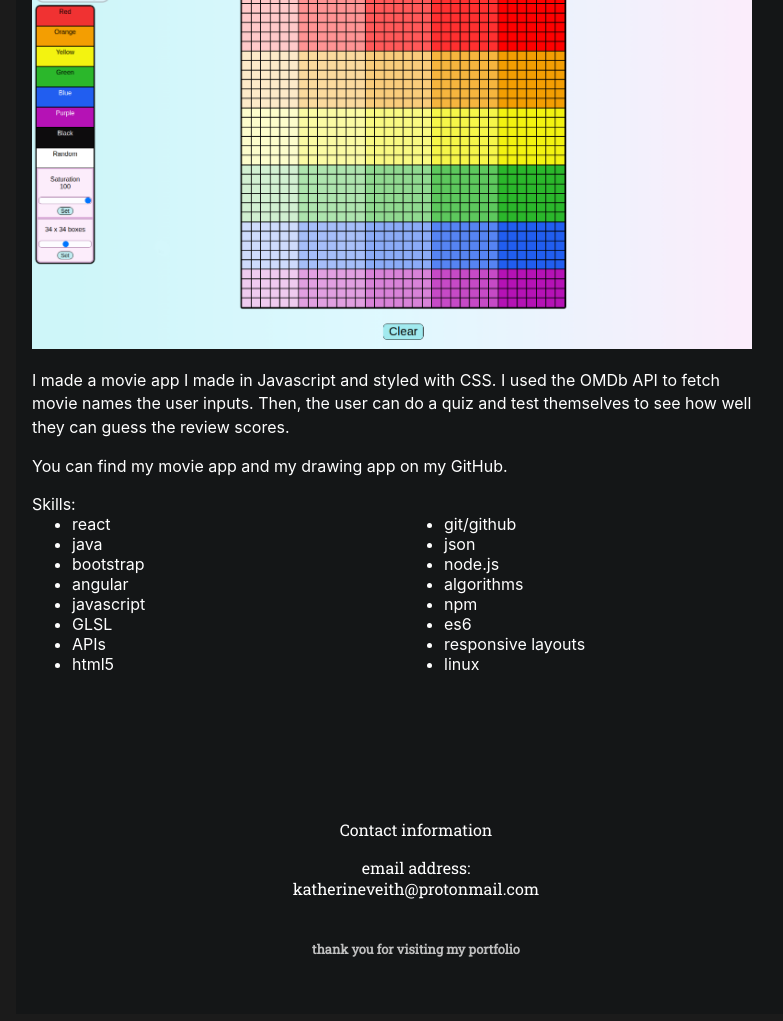
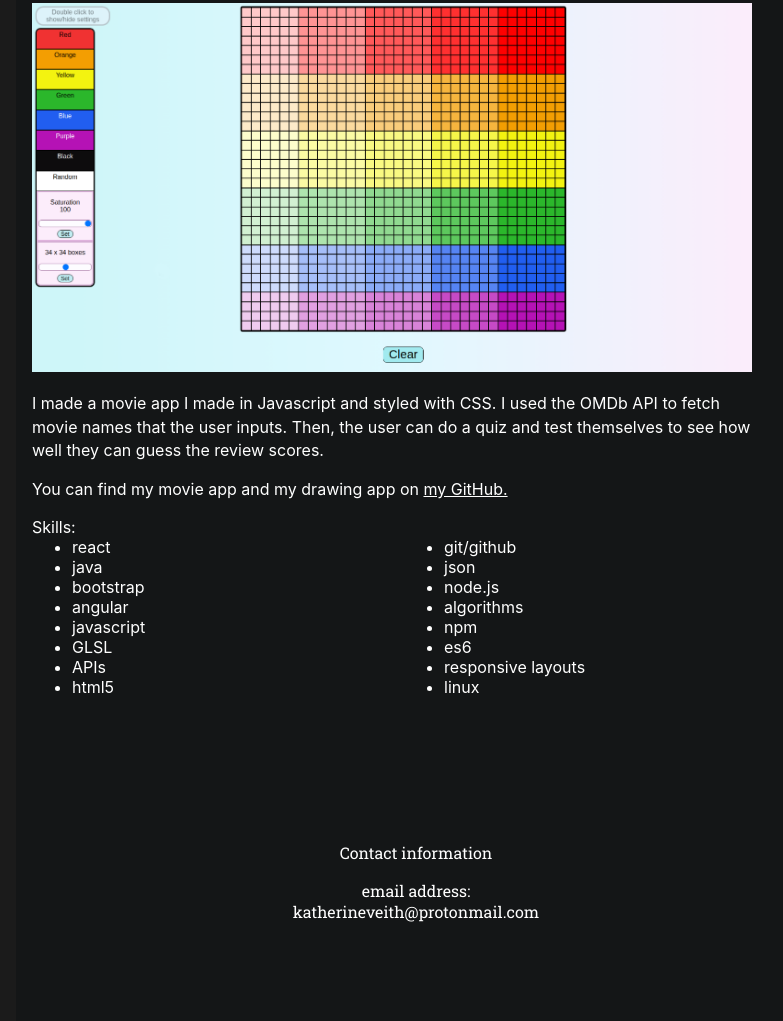
Before and after one commit to wingbar/Portfolio, a plain HTML site: page main.html in a window 1280 px wide. Shown: the part 1104-2125 px from the top of the page, without its empty margins (224-1007 px from the left). Drawn offline with Linux system fonts and the light colour scheme.

Commit message:
Update main.html

```diff
--- a/main.html
+++ b/main.html
@@ -29,13 +29,13 @@
     <div>Heres a couple of projects that I've done.</div>
     <p></p>
 
-    <p>MossRogue is a game I made in Java using GLSL shaders. The game has a dynamic lighting system and dungeon levels. There is different abilities you can do based on a regenerating mana system. You can play it on Itch.io <a href='https://wingbar.itch.io/mossrogue'>here.</a> The password is 'Veith'.</p>
+    <p>MossRogue is a game I made in Java using GLSL shaders. The game has a dynamic lighting system and procedurally generated dungeon levels. There is different abilities you can do based on a regenerating mana system. You can download it on Itch.io <a href='https://wingbar.itch.io/mossrogue'>here.</a> The password is 'Veith'.</p>
     <img src="im1.png">
 
     <p>The next project is a dynamic drawing app made in Javascript. You can change the number of squares to draw on with a slider. You can also click on colors to change them and edit their saturation.</p>
   <img src="Screenshot_2021-12-22_06-48-10.png">
-    <p>I made a movie app I made in Javascript and styled with CSS. I used the OMDb API to fetch movie names the user inputs. Then, the user can do a quiz and test themselves to see how well they can guess the review scores.</p>
-    <p>You can find my movie app and my drawing app on my GitHub.</p>
+    <p>I made a movie app I made in Javascript and styled with CSS. I used the OMDb API to fetch movie names that the user inputs. Then, the user can do a quiz and test themselves to see how well they can guess the review scores.</p>
+    <p>You can find my movie app and my drawing app on <a href="https://github.com/wingbar">my GitHub.</a></p>
     <p></p>
 
     <div>
@@ -72,7 +72,6 @@
 
       <p></p>
       <div class="footer-text">
-        thank you for visiting my portfolio
       </div>
 
 
```
